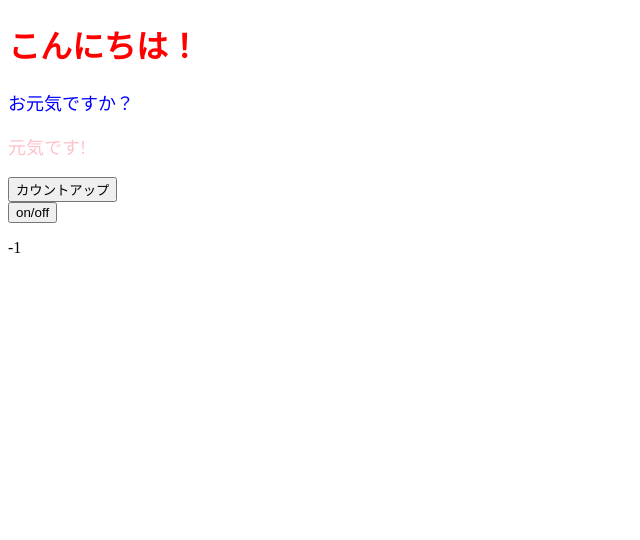
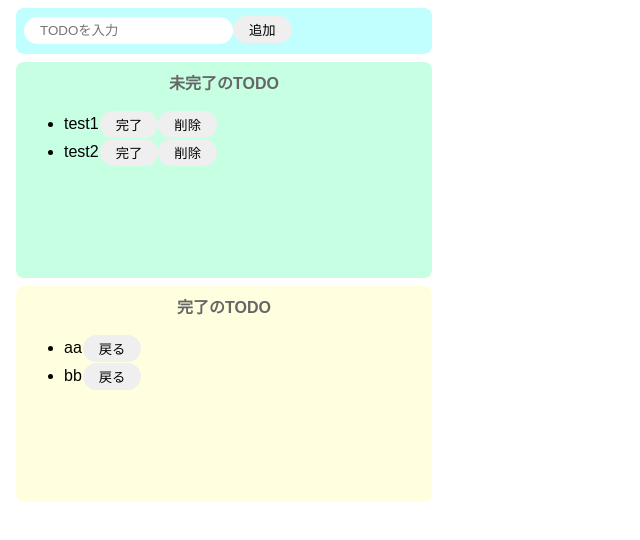
Before and after one commit to Yocyy/ToDoApp, a React (Create React App) app in the folder modern/modern-todo/: page / in a window 1280 px wide. Shown: the top 540 px of the page, without its empty margins (0-640 px from the left). Built offline with nearby package versions, Linux system fonts and the light colour scheme.

Commit message:
ステートの作成

```diff
--- a/modern/modern-todo/src/App.jsx
+++ b/modern/modern-todo/src/App.jsx
@@ -1,43 +1,46 @@
-import React, {useState, useEffect} from 'react';
-// 命名の確約
-import { ColorfulMesssage } from './components/ColorfulMessage'
-// React 17移行ではトランスパイラによって自動追加されるためimport React from 'react'が不要に;
-// .js、.jsxが指定可能
-// jsx記法、ひとつの親タグにしなくてはならない
-// <>または<React.Fragment>
-// イベントやオブジェクト名はキャメルケース(ラクダ記法) font-size⇒fontSize
-// {}はJavaScriptとして処理する。、階層１つ目はjsのオブジェクト
-const App = () => {
-  // ステート、左辺が値、右辺がセッター
-  const [num, setNum] = useState(-1);
-  const [faceShowFlag, setFaceShowFlag] = useState(true);
+import React, { useState } from 'react';
+import "./styles.css"
 
-  // 関数
-  const onClickCountUp = () => setNum(num + 1);
-  const onClickSwitchShowFlag = () => setFaceShowFlag(!faceShowFlag);
-
-  //(関数,配列)
-  useEffect(() => {
-    if (num !== 0 && num % 3 === 0){
-      faceShowFlag || setFaceShowFlag(true);
-    } else {
-      faceShowFlag && setFaceShowFlag(false);
-    }
-  }, [num]);
-
+export const App = () => {
+  const [incompleteTodos, setincompleteTodos] = useState(['test1','test2']);
+  const [completeTodos, setcompleteTodos] = useState(['aa','bb']);
   return (
     <>
-      <h1 style={{ color: 'red' }}>こんにちは！</h1>
-      <ColorfulMesssage color='blue'>お元気ですか？</ColorfulMesssage>
-      <ColorfulMesssage color='pink'>元気です!</ColorfulMesssage>
-      <button onClick={onClickCountUp}>カウントアップ</button>
-      <br/>
-      <button onClick={onClickSwitchShowFlag}>on/off</button>
-      <p>{num}</p>
-      {faceShowFlag && <p>( *´艸｀)</p>}
-
+      <div className="input-area">
+        <input placeholder="TODOを入力" />
+        <button>追加</button>
+      </div>
+      <div className="incomplete-area">
+        <p className="title">未完了のTODO</p>
+        <ul>
+          { incompleteTodos.map((todo) => {
+            return (
+            <li key={todo}>
+              <div className="list-row">
+                <p>{todo}</p>
+                <button>完了</button>
+                <button>削除</button>
+              </div>
+            </li>
+            );
+          })}
+        </ul>
+      </div>
+      <div className="complete-area">
+      <p className="title">完了のTODO</p>
+        <ul>
+        { completeTodos.map((todo) => {
+            return (
+            <li key={todo}>
+              <div className="list-row">
+                <p>{todo}</p>
+                <button>戻る</button>
+              </div>
+            </li>
+            );
+          })}
+        </ul>
+      </div>
     </>
   );
 };
-
-export default App;
--- a/modern/modern-todo/src/index.jsx
+++ b/modern/modern-todo/src/index.jsx
@@ -1,6 +1,6 @@
 import React from 'react';
 import ReactDom from 'react-dom';
 //拡張子省略可
-import App from "./App"
+import { App } from "./App"
 
 ReactDom.render(<App />, document.getElementById("root"));
--- /dev/null
+++ b/modern/modern-todo/src/styles.css
@@ -0,0 +1,66 @@
+body {
+    font-family: sans-serif;
+}
+
+input {
+    border-radius: 16px;
+    border: none;
+    padding: 6px 16px; /*内側の余白*/
+    outline: none;  /*入力時の外枠を非表示*/
+}
+
+button {
+    border-radius:  16px;
+    border: none;
+    padding: 4px 16px;
+}
+
+button:hover{
+    background-color: #ff7fff;
+    color: #fff;
+    cursor: pointer;
+}
+
+.input-area {
+    background-color: #c1ffff;
+    width: 400px;
+    height: 30px;
+    padding: 8px;
+    margin: 8px;        /*外側の余白*/
+    border-radius: 8px; /*枠を丸くする*/
+}
+
+.incomplete-area {
+    background-color: #c6ffe2;
+    width: 400px;
+    min-height: 200px; /*最小限の高さ*/
+    padding: 8px;
+    margin: 8px;
+    border-radius: 8px;
+}
+
+.complete-area {
+    background-color: #ffffe0;
+    width: 400px;
+    min-height: 200px;
+    padding: 8px;
+    margin: 8px;
+    border-radius: 8px;
+}
+
+.title {
+    text-align: center;
+    margin-top: 0px;
+    font-weight: bold;
+    color: #666;
+}
+
+.list-row {
+    display: flex; /*横並び*/
+    align-items: center; /*中央揃え*/
+}
+.list-row > p {
+    margin-right: 1px;
+    margin-top: 5px;
+    margin-bottom: 5px;
+}
```
